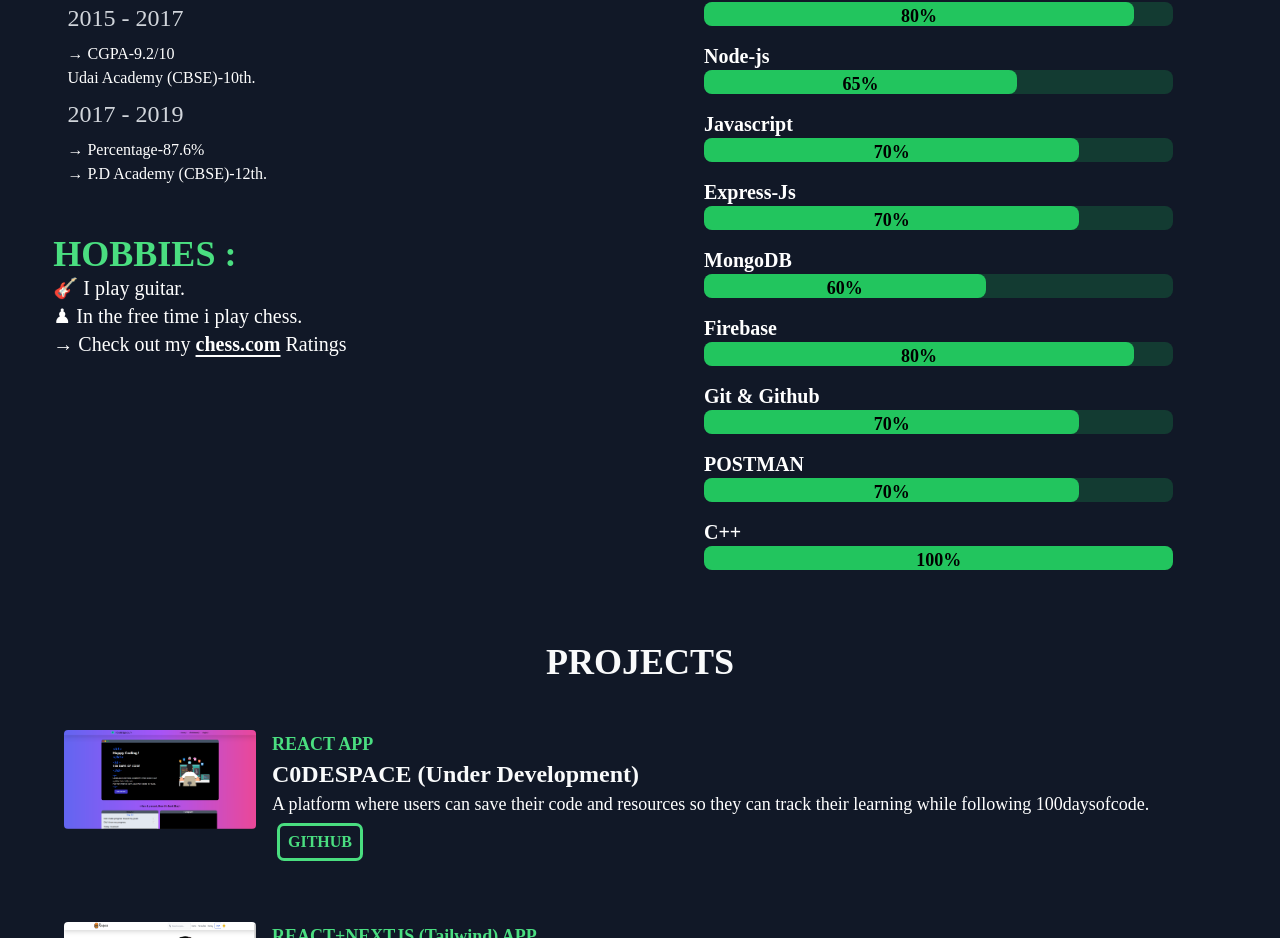
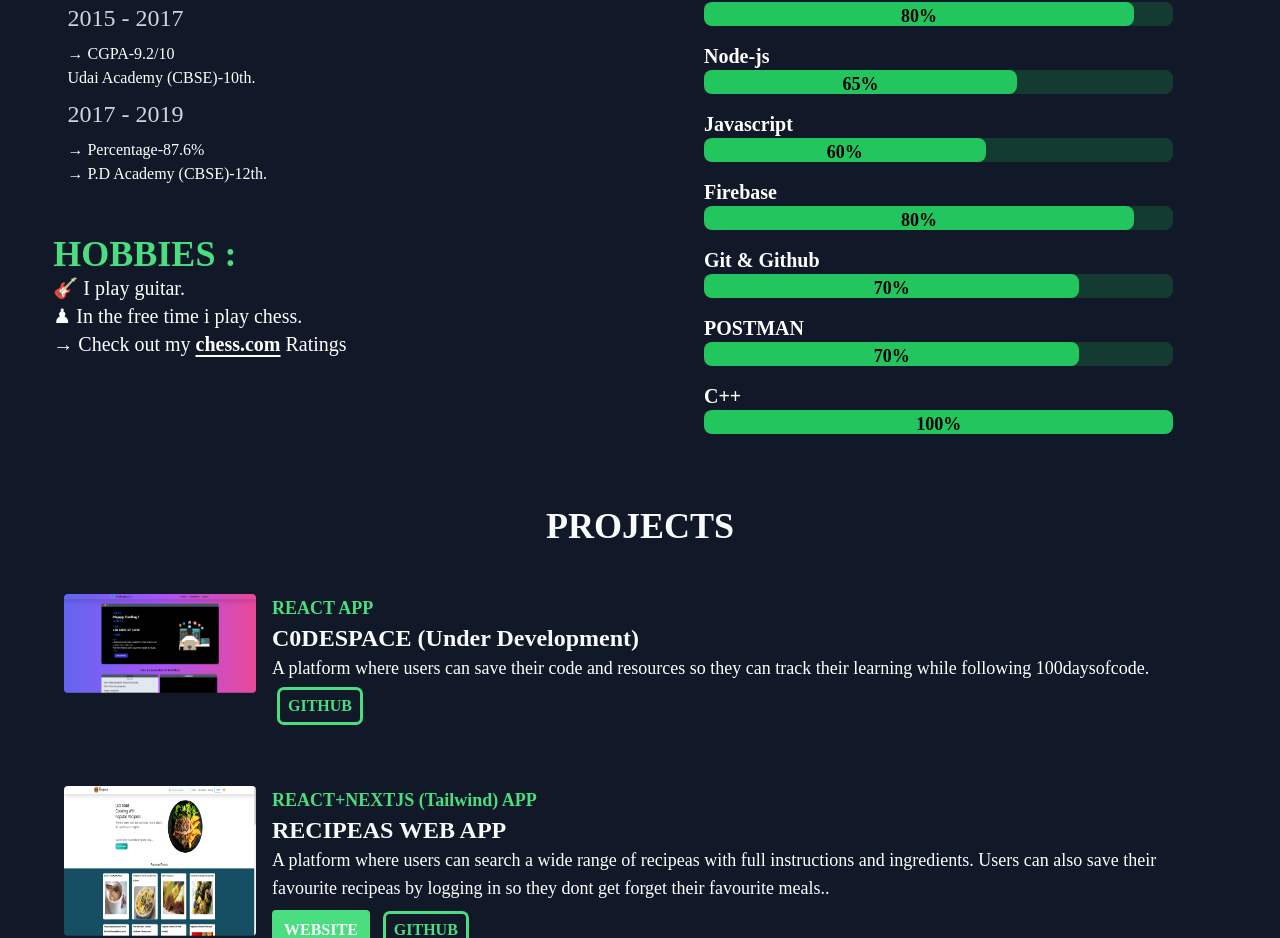
Before and after one commit to skinnyiam/portfolio, a React (Create React App) app: page / in a window 1280 px wide. Shown: the part 1030-1968 px from the top of the page. Built offline with nearby package versions, Linux system fonts and the light colour scheme.

Commit message:
updated about page

```diff
--- a/src/components/About.jsx
+++ b/src/components/About.jsx
@@ -111,18 +111,8 @@ const About = () => {
                 <li className="text-black dark:text-white font-bold text-base sm:text-lg lg:text-xl p-0 mt-2">
                   Javascript
                 </li>
-                <div className="h-6 w-11/12 bg-green-500/20  border-solid rounded-lg mb-2">
-                  <div className="h-6  w-4/5   bg-green-500 border-solid rounded-lg text-black text-lg font-bold text-center">70%</div>
-                </div>
-                <li className="text-black dark:text-white font-bold text-base sm:text-lg lg:text-xl p-0 mt-2">
-                  Express-Js
-                </li>
-                <div className="h-6 w-11/12 bg-green-500/20  border-solid rounded-lg mb-2">
-                  <div className="h-6  w-4/5    bg-green-500 border-solid rounded-lg text-black text-lg font-bold text-center">70%</div>
-                </div>
-                <li className="text-black dark:text-white font-bold text-base sm:text-lg lg:text-xl p-0 mt-2">
-                  MongoDB
-                </li>
+
+
                 <div className="h-6 w-11/12 bg-green-500/20  border-solid rounded-lg mb-2">
                   <div className="h-6  w-3/5    bg-green-500 border-solid rounded-lg text-black text-lg font-bold text-center">60%</div>
                 </div>
```
